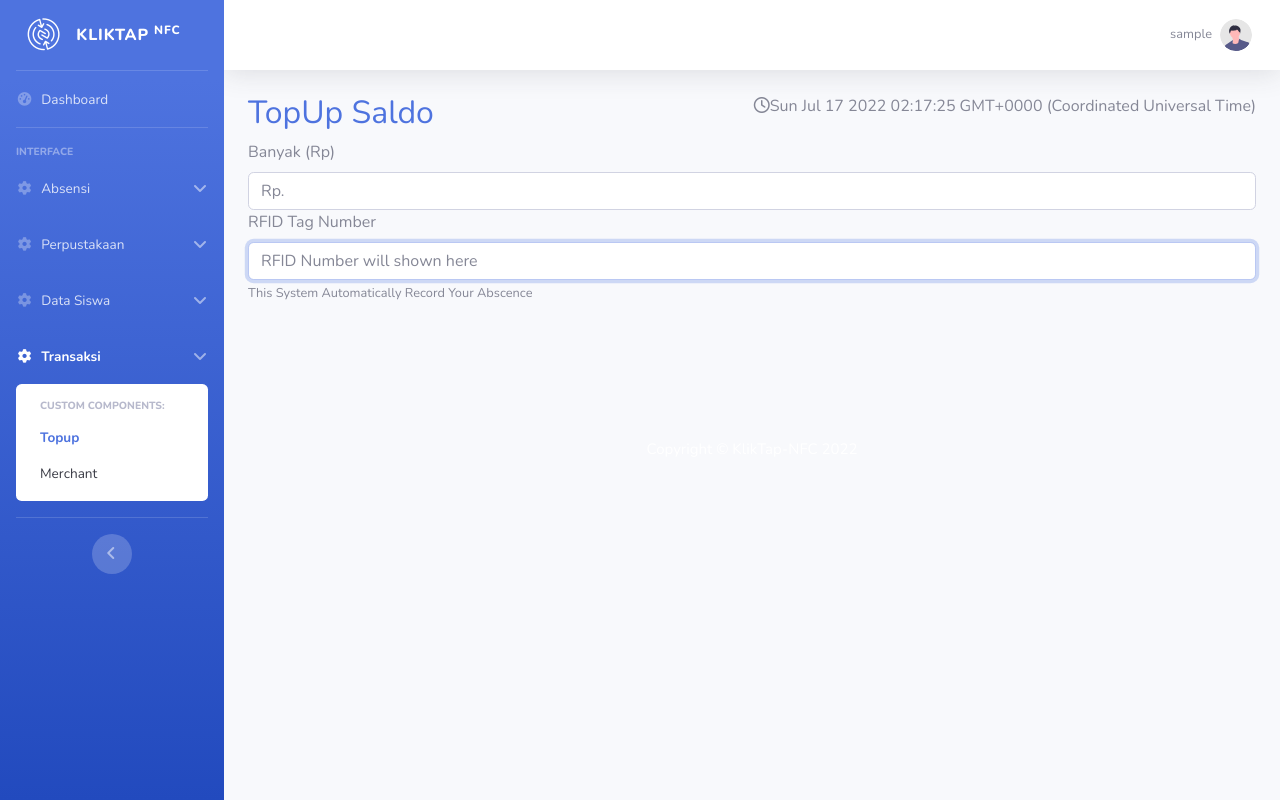
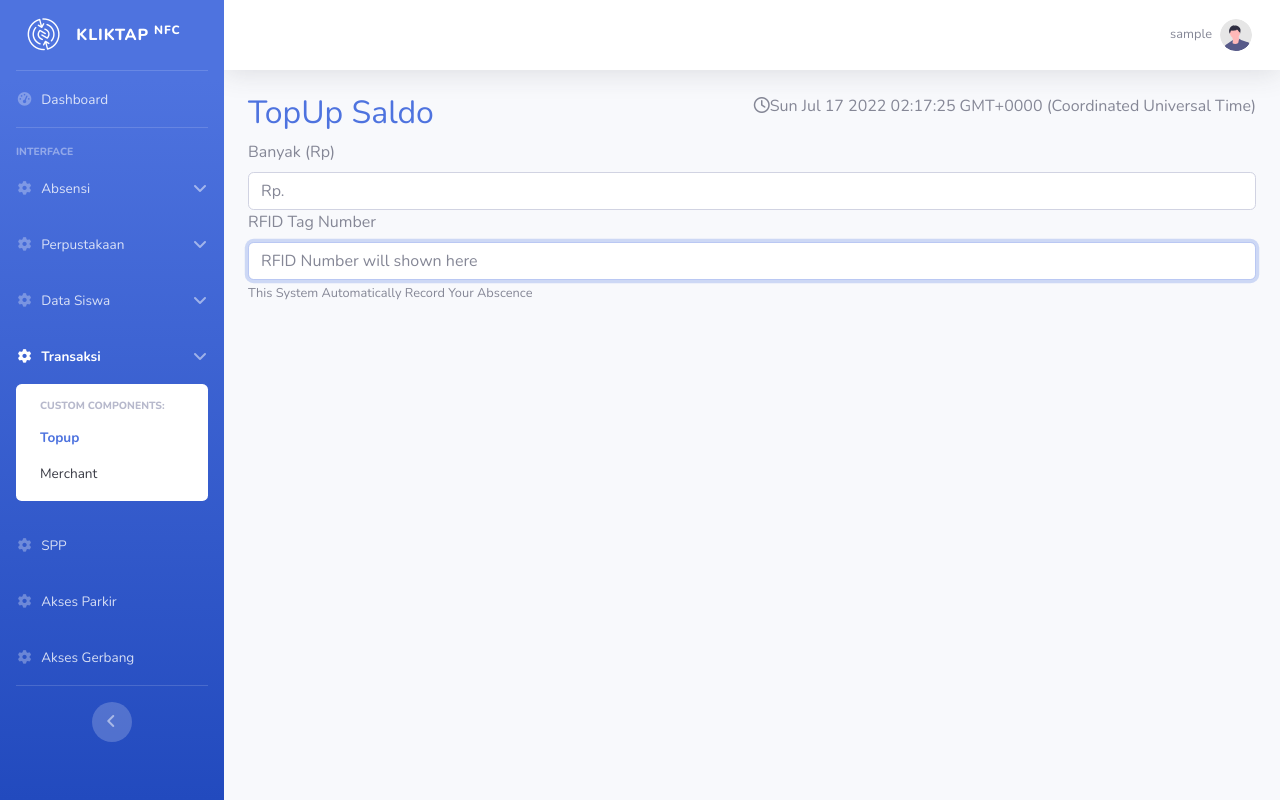
Before and after one commit to mubar3/RFID-absensi-master, a PHP site: page /RFID-absensi-master/topup.php in a window 1280 px wide. Run offline with PHP 8.4, Linux system fonts and the light colour scheme; the visitor is signed in with stand-in values (Sample User, id 1); some libraries are stand-ins or nearby versions.

Commit message:
add menu

```diff
--- /dev/null
+++ b/akses_gerbang.php
@@ -0,0 +1,6 @@
+ <?php
+require "partials/head.php";
+require "partials/sidebar.php"; ?>
+<div class="container-fluid">
+</div>
+ <?php require "partials/footer.php"; ?>
--- /dev/null
+++ b/akses_parkir.php
@@ -0,0 +1,6 @@
+ <?php
+require "partials/head.php";
+require "partials/sidebar.php"; ?>
+<div class="container-fluid">
+</div>
+ <?php require "partials/footer.php"; ?>
--- a/partials/footer.php
+++ b/partials/footer.php
@@ -1,10 +1,10 @@
 <!-- Footer -->
             <footer class="sticky-footer">
-                <div class="container my-auto">
+                <!-- <div class="container my-auto">
                     <div class="copyright text-center my-auto">
                         <span style="color: white; font-size: 15px;">Copyright &copy; KlikTap-NFC 2022</span>
                     </div>
-                </div>
+                </div> -->
             </footer>
             <!-- End of Footer -->
 
--- a/partials/sidebar.php
+++ b/partials/sidebar.php
@@ -12,7 +12,7 @@
         <ul class="navbar-nav bg-gradient-primary sidebar sidebar-dark accordion" id="accordionSidebar">
 
             <!-- Sidebar - Brand -->
-            <a class="sidebar-brand d-flex align-items-center justify-content-center" href="index.html">
+            <a class="sidebar-brand d-flex align-items-center justify-content-center" href="">
                 <div class="sidebar-brand-icon rotate-n-15">
                     <!-- <i class="fas fa-laugh-wink"></i> -->
                     <i class="fa-brands fa-nfc-directional"></i>
@@ -222,7 +222,7 @@
             }else{
                 echo '<li class="nav-item">';}
             ?>
-            <!-- <li class="nav-item"> -->
+            <!-- <li class="nav-item active"> -->
                 <a class="nav-link" href="#" data-toggle="collapse" data-target="#collapseTwo"
                     aria-expanded="true" aria-controls="collapseTwo">
                     <i class="fas fa-fw fa-cog"></i>
@@ -256,6 +256,42 @@
                         href="merchan.php">Merchant</a>
                     </div>
                 </div>
+            </li>
+            <?php
+            if($page=='spp.php'){
+                echo '<li class="nav-item active">';
+            }else{
+                echo '<li class="nav-item">';}
+            ?>
+                <a class="nav-link"  href="spp.php" >
+                    <i class="fas fa-fw fa-cog"></i>
+                    <span>SPP</span>
+                </a>
+            </li>
+
+            <?php
+            if($page=='akses_parkir.php'){
+                echo '<li class="nav-item active">';
+            }else{
+                echo '<li class="nav-item">';}
+            ?>
+                <a class="nav-link" href="akses_parkir.php" >
+                    <i class="fas fa-fw fa-cog"></i>
+                    <span>Akses Parkir</span>
+                </a>
+            </li>
+
+            <?php
+            if($page=='akses_gerbang.php' ){
+                echo '<li class="nav-item active">';
+            }else{
+                echo '<li class="nav-item">';}
+            ?>
+                <a class="nav-link" href="akses_gerbang.php" >
+                    <i class="fas fa-fw fa-cog"></i>
+                    <span>Akses Gerbang</span>
+                </a>
+
             </li>
 
 
--- /dev/null
+++ b/spp.php
@@ -0,0 +1,6 @@
+ <?php
+require "partials/head.php";
+require "partials/sidebar.php"; ?>
+<div class="container-fluid">
+</div>
+ <?php require "partials/footer.php"; ?>
```
Also changed, not shown: home.php (+10 -1 lines), index.php (+18 -2 lines).
